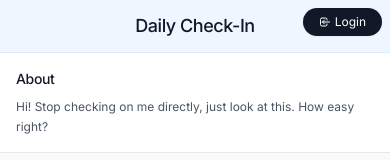
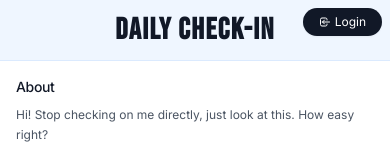
Before and after one commit to Nooom01/Nooom01.github.io, a Next.js app: page / in a window 390 px wide. Shown: the top 160 px of the page. Built offline with nearby package versions, Linux system fonts and the light colour scheme; no server answers; the database is empty.

Commit message:
Change title font to Bebas Neue
- Import Bebas Neue font from Google Fonts
- Apply bold, uppercase styling with wider letter spacing
- Increase title size to 3xl on mobile, 4xl on desktop
- Creates a more impactful, modern header design

```diff
--- a/app/layout.tsx
+++ b/app/layout.tsx
@@ -1,9 +1,14 @@
 import type { Metadata } from 'next'
-import { Inter } from 'next/font/google'
+import { Inter, Bebas_Neue } from 'next/font/google'
 import './globals.css'
 import Providers from '@/components/Providers'
 
 const inter = Inter({ subsets: ['latin'] })
+const bebas = Bebas_Neue({
+  subsets: ['latin'],
+  weight: '400',
+  variable: '--font-bebas'
+})
 
 export const metadata: Metadata = {
   title: 'Kawaii Blog - My Personal Life Journal',
@@ -17,7 +22,7 @@ export default function RootLayout({
 }) {
   return (
     <html lang="en">
-      <body className={`${inter.className} bg-kawaii-background`}>
+      <body className={`${inter.className} ${bebas.variable} bg-kawaii-background`}>
         <Providers>
           {children}
         </Providers>
--- a/app/page.tsx
+++ b/app/page.tsx
@@ -113,7 +113,7 @@ export default function Home() {
           <SimpleAuth />
           {/* Header */}
           <header className="bg-blue-50 px-4 sm:px-6 py-3 sm:py-4 border-b border-blue-100">
-            <h1 className="text-lg sm:text-xl font-medium text-gray-900 text-center">
+            <h1 className="text-3xl sm:text-4xl tracking-wider text-gray-900 text-center font-[family-name:var(--font-bebas)] uppercase">
               Daily Check-In
             </h1>
           </header>
```
